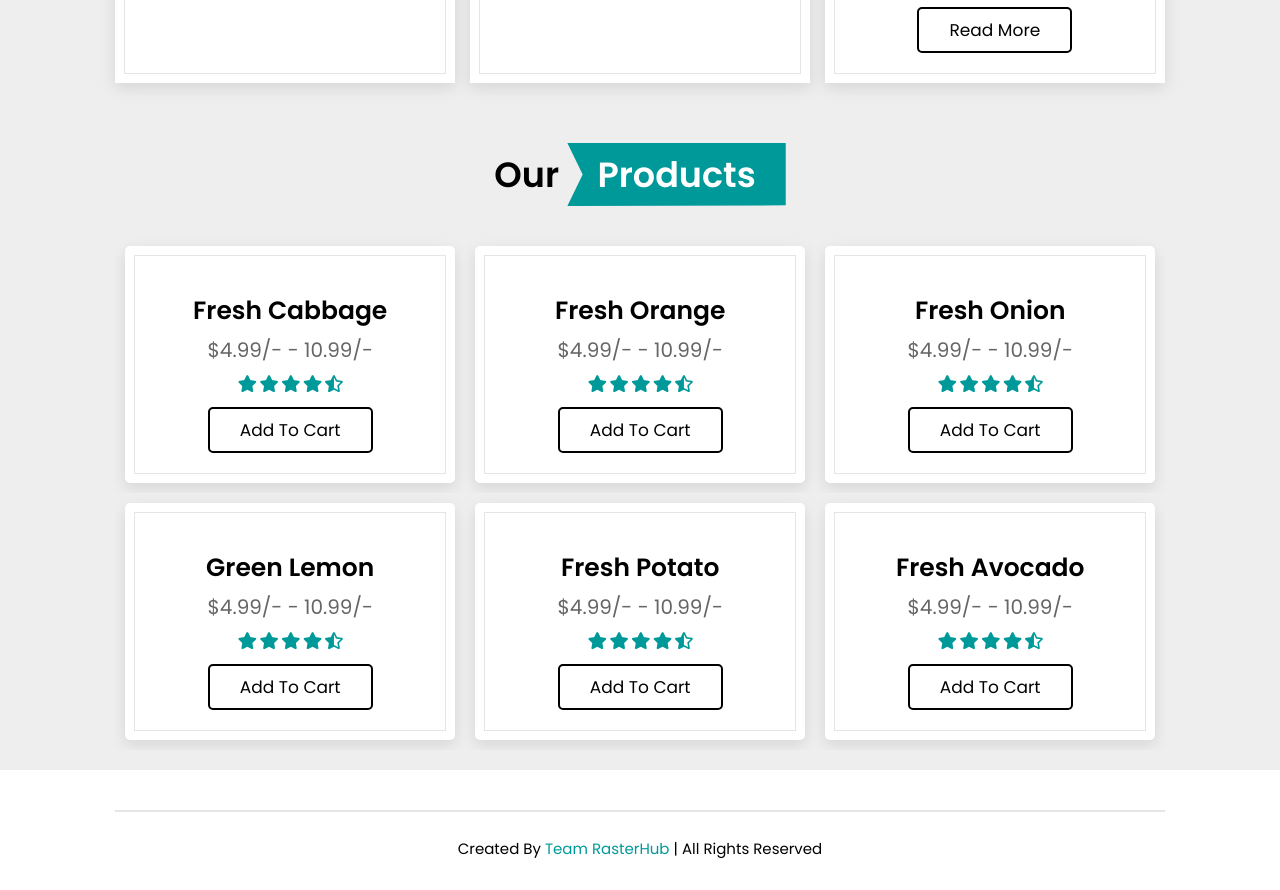
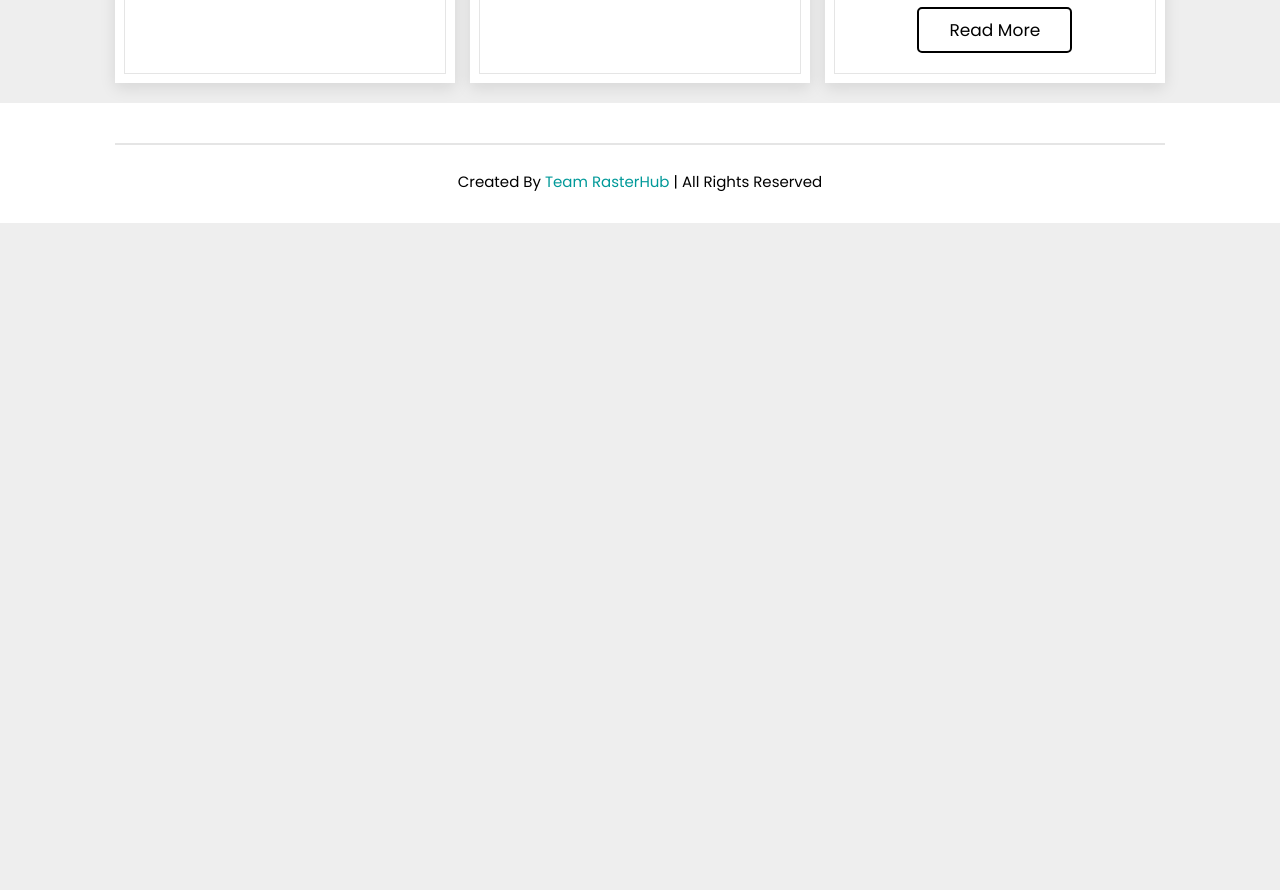
Before and after one commit to Sanjeet-Dayma/raster.github.io, a plain HTML site: page index.html in a window 1280 px wide. Shown: the part 979-1869 px from the top of the page. After the commit the page ends 1202 px from the top, so only its background shows below. Drawn offline with nearby package versions, Linux system fonts and the light colour scheme.

Commit message:
Update index.html

```diff
--- a/index.html
+++ b/index.html
@@ -140,7 +140,7 @@
 
 <!-- products section starts  -->
 
-<section class="products" id="products">
+<!-- <section class="products" id="products">
 
     <h1 class="heading"> our <span>products</span> </h1>
 
```
